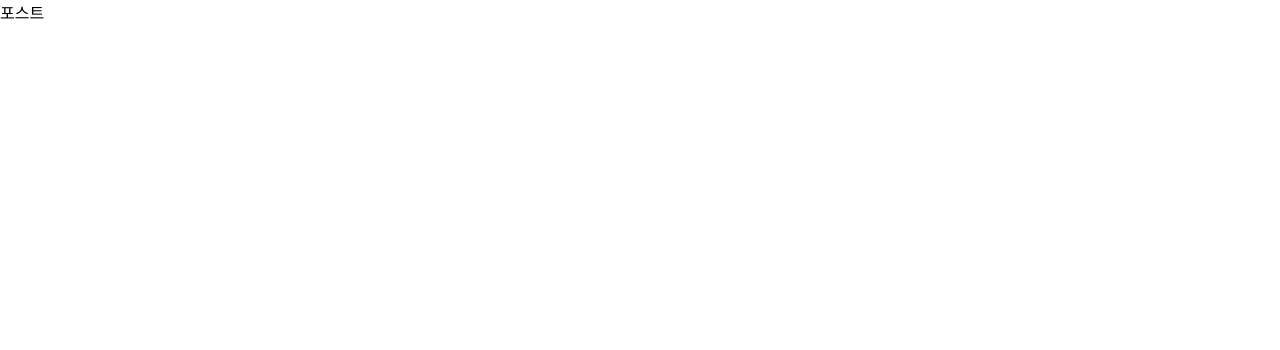
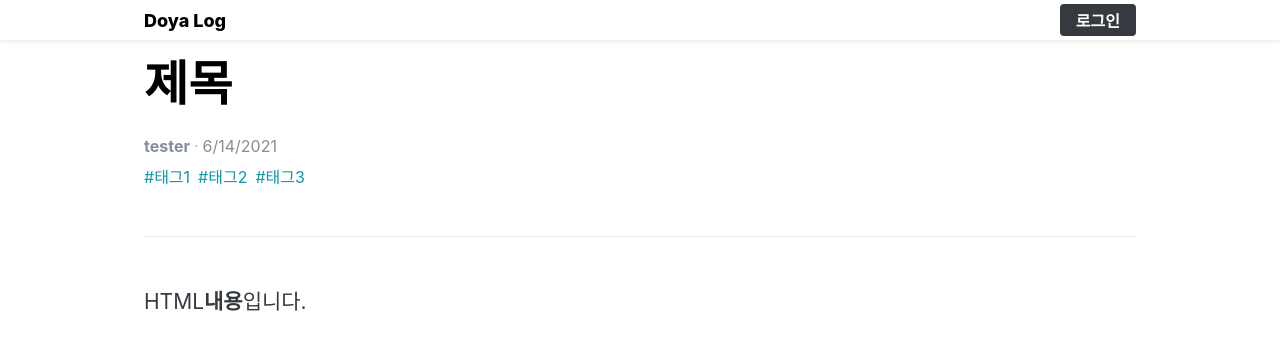
Before and after one commit to MarshmallowBox/react_project, a React (Create React App) app in the folder frontend/: page /post/1 in a window 1280 px wide. Shown: the top 350 px of the page. Built offline with nearby package versions, Linux system fonts and the light colour scheme.

Commit message:
module 구현

```diff
--- a/frontend/src/components/post/PostViewer.js
+++ b/frontend/src/components/post/PostViewer.js
@@ -1,60 +1,76 @@
-// import React from 'react';
-// import styled from 'styled-components';
-// import palette from '../../lib/styles/palette';
-// import Responsive from '../common/Responsive';
+import React from 'react';
+import styled from 'styled-components';
+import palette from '../../lib/styles/palette';
+import Responsive from '../common/Responsive';
 
-// const PostViewBlock = styled(Responsive)`
-//   margin top: 4rem;
-// `;
+const PostViewBlock = styled(Responsive)`
+  margin top: 4rem;
+`;
 
-// const PostHead = styled.div`
-//   border-bottom: 1px solid ${palette.gray[2]};
-//   padding-bottom: 3rem;
-//   margin-bottom: 3rem;
-//   h1 {
-//     font-size: 3rem;
-//     line-height: 1.5;
-//     margin: 0;
-//   }
-// `;
+const PostHead = styled.div`
+  border-bottom: 1px solid ${palette.gray[2]};
+  padding-bottom: 3rem;
+  margin-bottom: 3rem;
+  h1 {
+    font-size: 3rem;
+    line-height: 1.5;
+    margin: 0;
+  }
+`;
 
-// const SubInfo = styled.div`
-//   margin-top: 1rem;
-//   color: ${palette.gray[6]}
+const SubInfo = styled.div`
+  margin-top: 1rem;
+  color: ${palette.gray[6]};
 
-//   // span 사이에 가운뎃점 문자 보여주기
-//   span + span:before {
-//     color: ${palette.gray[5]};
-//     padding-left: 0.25rem;
-//     padding-right: 0.25rem;
-//     content: '\\B7'; // 가운뎃점 문자
-//   }
-// `;
+  /* span 사이에 가운뎃점 문자 보여주기 */
+  span + span:before {
+    color: ${palette.gray[5]};
+    padding-left: 0.25rem;
+    padding-right: 0.25rem;
+    content: '\\B7'; /* 가운뎃점 문자 */
+  }
+`;
 
-// const Tags = styled.div `
-//   margin-top: 0.5rem;
-//   .tag {
-//     display: inline-block;
-//     color: ${palette.cyan[7]};
-//     text-decoration: none;
-//     margin-right: 0.5rem;
-//     &:hover {
-//       color: ${palette.cyan[6]};
-//     }
-//   }
-// `;
+const Tags = styled.div`
+  margin-top: 0.5rem;
+  .tag {
+    display: inline-block;
+    color: ${palette.cyan[7]};
+    text-decoration: none;
+    margin-right: 0.5rem;
+    &:hover {
+      color: ${palette.cyan[6]};
+    }
+  }
+`;
 
-// const PostContents = styled.div`
-//   font-size: 1.3125rem;
-//   color: ${palette.gray[8]};
-// `;
+const PostContents = styled.div`
+  font-size: 1.3125rem;
+  color: ${palette.gray[8]};
+`;
 
-// const PostViewer = () => {
-//   return (
-//     <PostViewBlock>
-//       <PostHead>
+const PostViewer = () => {
+  return (
+    <PostViewBlock>
+      <PostHead>
+        <h1>제목</h1>
+        <SubInfo>
+          <span>
+            <b>tester</b>
+          </span>
+          <span>{new Date().toLocaleDateString()}</span>
+        </SubInfo>
+        <Tags>
+          <div className="tag">#태그1</div>
+          <div className="tag">#태그2</div>
+          <div className="tag">#태그3</div>
+        </Tags>
+      </PostHead>
+      <PostContents
+        dangerouslySetInnerHTML={{__html: '<p>HTML<b>내용</b>입니다.</p>'}}
+      />
+    </PostViewBlock>
+  )
+}
 
-//       </PostHead>
-//     </PostViewBlock>
-//   )
-// }
+export default PostViewer;
--- a/frontend/src/containers/auth/LoginForm.js
+++ b/frontend/src/containers/auth/LoginForm.js
@@ -55,7 +55,7 @@ const LoginForm = ({ history }) => {
   // 로그인 이후 메인 페이지로 이동
   useEffect (() => {
     if (user) {
-      history.push('/');
+      history.push('/post');
       try {
         localStorage.setItem('user', JSON.stringify(user));
       } catch(e) {
--- a/frontend/src/lib/api/auth.js
+++ b/frontend/src/lib/api/auth.js
@@ -2,21 +2,25 @@ import client from './client';
 
 // 로그인
 export const login = ({ username, password }) => {
+  console.log('lib/api/auth login');
   return client.post('/api/auth/login', { username, password });
 };
 
 // 회원가입, MongoDB와 다르게 return을 해줘야 frontend/src/lib/createRequestSag에서 response를 받아 data에 값을 넣어주게 된다 => ID를 반환
 export const register = ({ username, password }) => {
+  console.log('lib/api/auth register');
   return client.post('/api/auth/register', {username, password});
   // 하다 잘 모르겠으면 console.log찍어보면 딹 나옴
 };
 
 // 로그인 상태 확인
 export const check = () => {
+  console.log('lib/api/auth check');
   return client.get('/api/auth/check');
 }
 
 // 로그아웃
 export const logout = () => {
+  console.log('lib/api/auth logout');
   return client.post('/api/auth/logout');
 }
--- a/frontend/src/lib/api/posts.js
+++ b/frontend/src/lib/api/posts.js
@@ -2,6 +2,11 @@ import client from './client';
 
 
 export const writePost = ({ title, body, tags }) => {
-  console.log('lib/api/posts writePost API')
+  console.log('lib/api/posts writePost API');
   return client.post('/api/posts', { title, body, tags });
-}
+};
+
+export const readPost = postnum => {
+  console.log('lib/api/posts readPost API');
+  return client.post(`api/posts/${postnum}`,)
+};
--- a/frontend/src/lib/createRequestSaga.js
+++ b/frontend/src/lib/createRequestSaga.js
@@ -14,6 +14,8 @@ export default function createRequestSaga(type, request) {
   return function*(action) {
     yield put(startLoading(type));
     console.log('lib/createRequestSaga');
+    console.log(request);
+    console.log(action);
     try {
       const response = yield call(request, action.payload);
       console.log('lib/createRequestSaga Success');
--- a/frontend/src/pages/PostPage.js
+++ b/frontend/src/pages/PostPage.js
@@ -1,7 +1,14 @@
 import React from 'react';
+import HeaderContainer from '../containers/common/HeaderContainer';
+import PostViewer from '../components/post/PostViewer';
 
 const PostPage = () => {
-  return <div> 포스트 </div>;
+  return (
+  <>
+    <HeaderContainer />
+    <PostViewer />
+  </>
+  );
 };
 
 export default PostPage;
```
